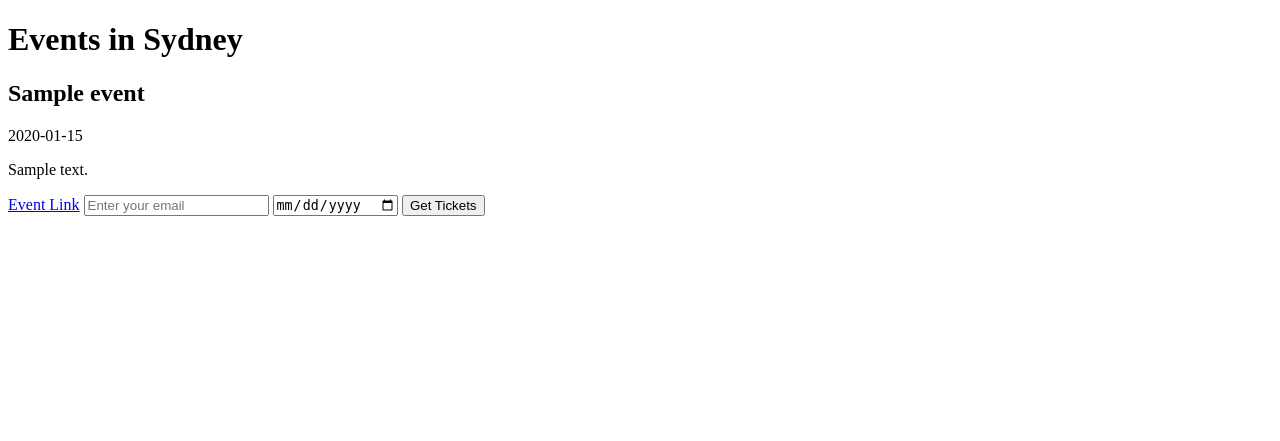
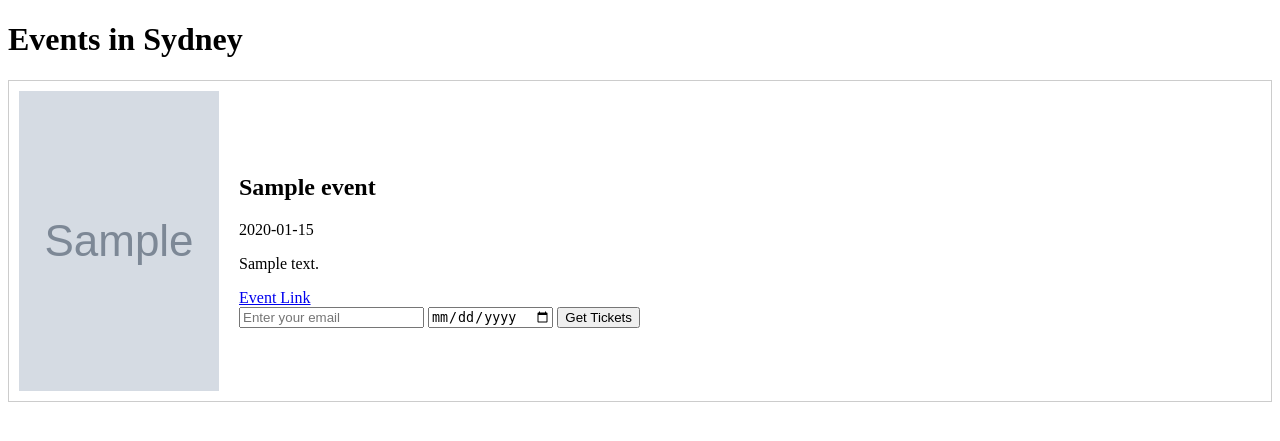
Before and after one commit to ManishGhildiyal/Assignment-, a Flask app: page / in a window 1280 px wide. Shown: the top 441 px of the page. Run offline with Flask 3, Linux system fonts and the light colour scheme; tables that the repository leaves empty hold one stand-in row (values such as "Sample post"); grey boxes marked "Sample" are stand-in pictures.

Commit message:
Update index.html

```diff
--- a/templates/index.html
+++ b/templates/index.html
@@ -2,6 +2,26 @@
 <html>
 <head>
     <title>Events in Sydney</title>
+    <style>
+        .event {
+            border: 1px solid #ccc;
+            padding: 10px;
+            margin: 10px 0;
+            display: flex;
+            align-items: center;
+        }
+        .event img {
+            width: 200px;
+            height: 300px;
+            margin-right: 20px;
+        }
+        .event-details {
+            flex: 1;
+        }
+        #otp-section {
+            margin-top: 20px;
+        }
+    </style>
     <script>
         async function requestTickets(eventUrl) {
             const email = document.getElementById('email').value;
@@ -19,7 +39,7 @@
             console.log(result);
             if (result.message) {
                 document.getElementById('otp-section').style.display = 'block';
-                alert(`${result.message} OTP: ${result.otp}`);  // Display OTP (testing only)
+                alert(`${result.message} Use OTP: 649358 (for testing)`);
             } else {
                 alert(result.error);
             }
@@ -32,8 +52,9 @@
                 body: new URLSearchParams({ otp })
             });
             const result = await response.json();
+            console.log(result);
             if (result.message) {
-                alert(result.message);
+                alert(`${result.message} DOB: ${result.dob}`);
                 window.location.href = result.url;
             } else {
                 alert(result.error);
@@ -47,14 +68,18 @@
         <p style="color: red;">{{ error }}</p>
     {% endif %}
     {% for event in events %}
-        <div>
+        <div class="event">
+            <img src="{{ event.image_url }}" alt="{{ event.name }}">
+            <div class="event-details">
                 <h2>{{ event.name }}</h2>
                 <p>{{ event.date }}</p>
                 <p>{{ event.description }}</p>
                 <a href="{{ event.url }}">Event Link</a>
+                <br>
                 <input type="email" id="email" placeholder="Enter your email">
                 <input type="date" id="dob" placeholder="Date of Birth">
                 <button onclick="requestTickets('{{ event.url }}')">Get Tickets</button>
+            </div>
         </div>
     {% endfor %}
     <div id="otp-section" style="display: none;">
```
Lines whose indentation alone changed are shown as unchanged.
